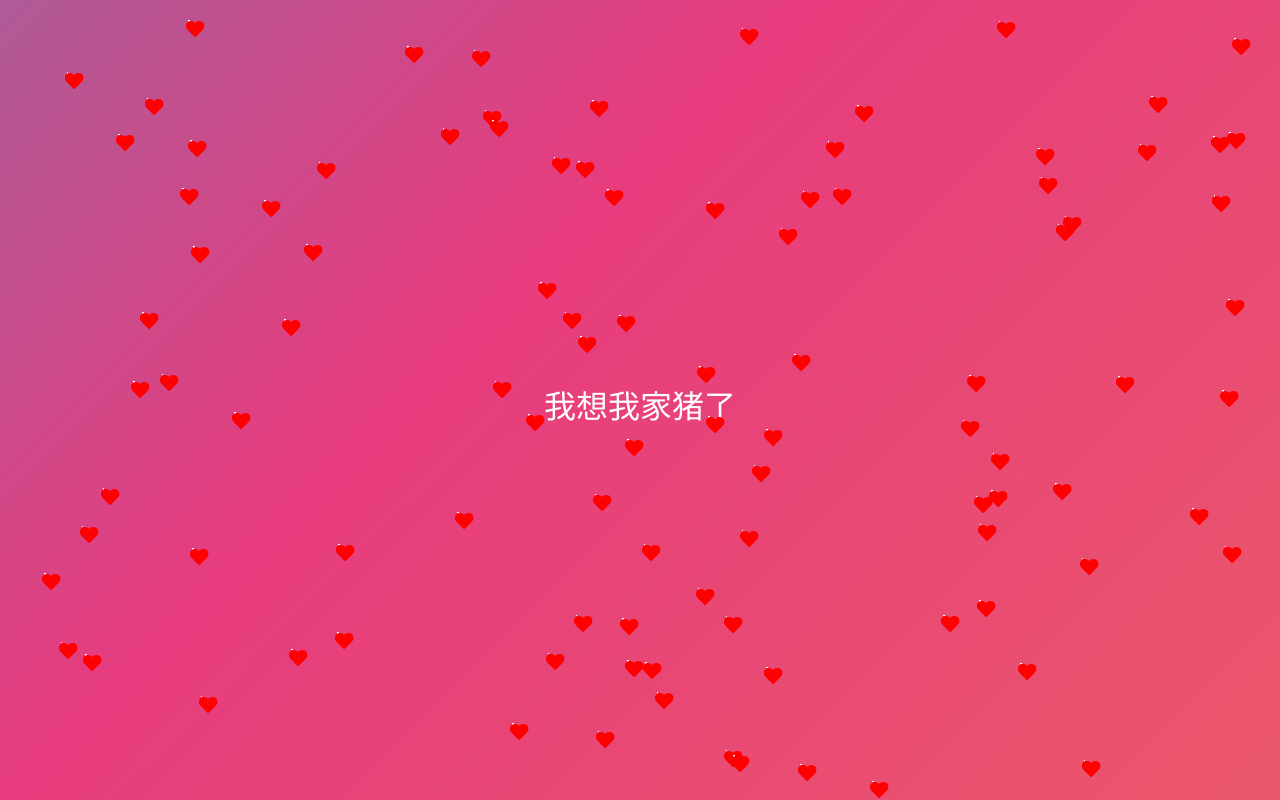
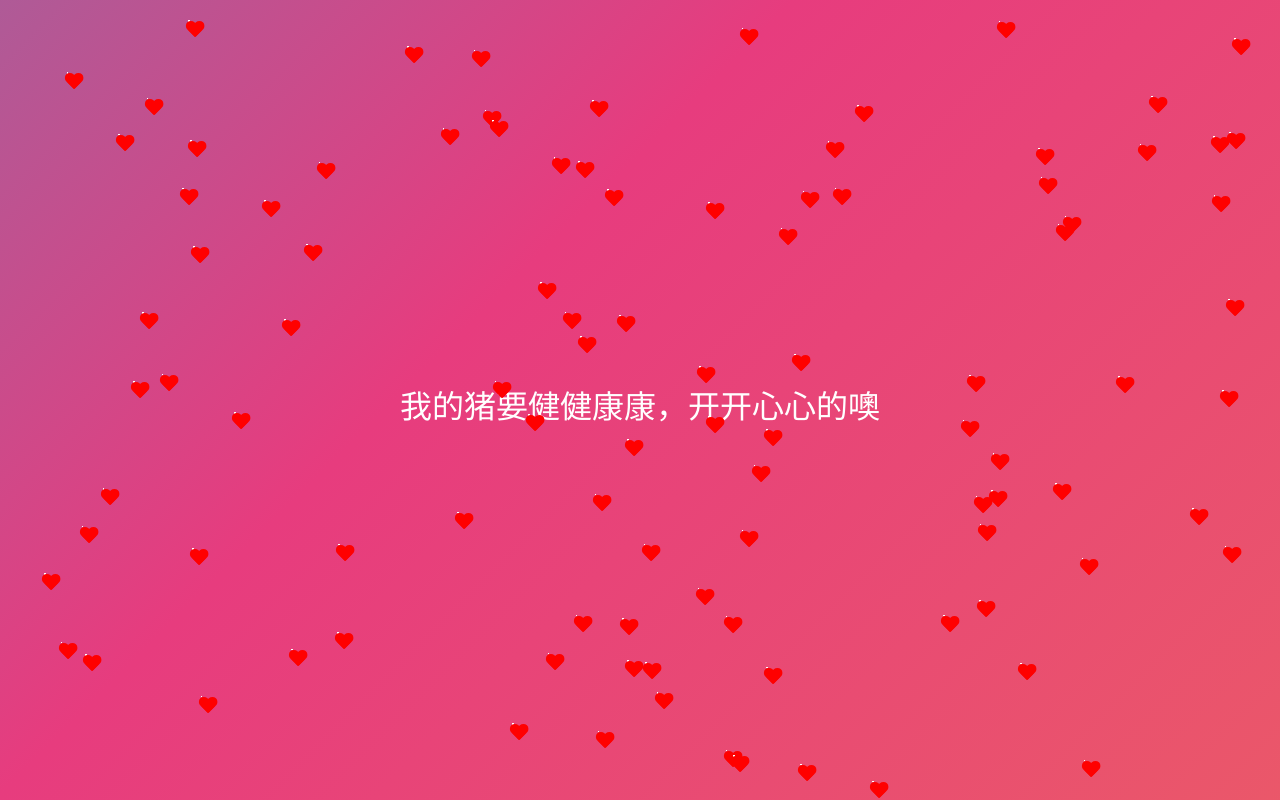
Before and after one commit to HulMaO/HulMaO.github.io, a plain HTML site: page index.html in a window 1280 px wide. Drawn offline with Linux system fonts and the light colour scheme.

Commit message:
Update index.html

```diff
--- a/index.html
+++ b/index.html
@@ -97,7 +97,7 @@ a:hover {
 <body>
 
 <div class="container">
-	<h1>我想我家猪了</h1>
+	<h1>我的猪要健健康康，开开心心的噢</h1>
 </div>
 
 <script type="text/javascript" src="js/jquery-3.1.1.min.js"></script>
```
